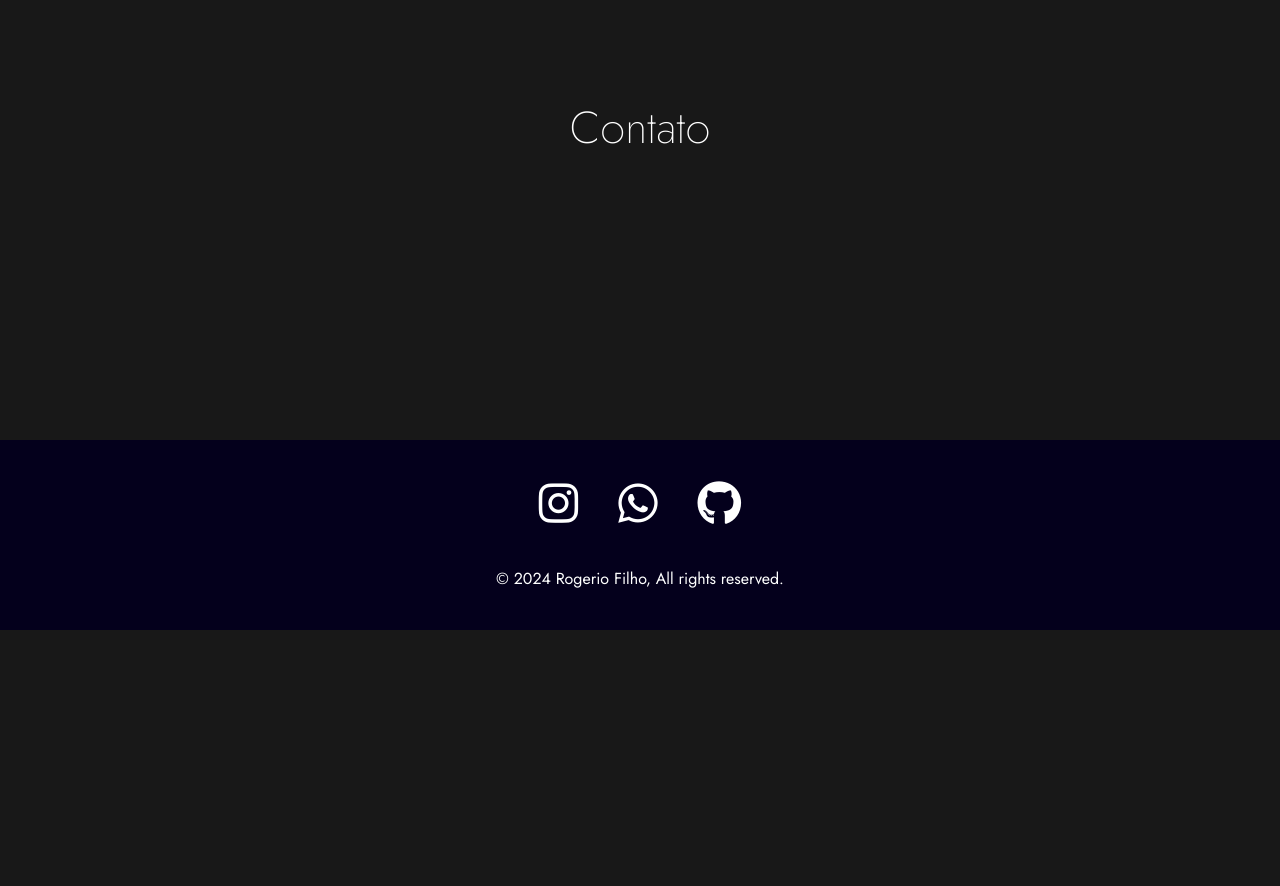
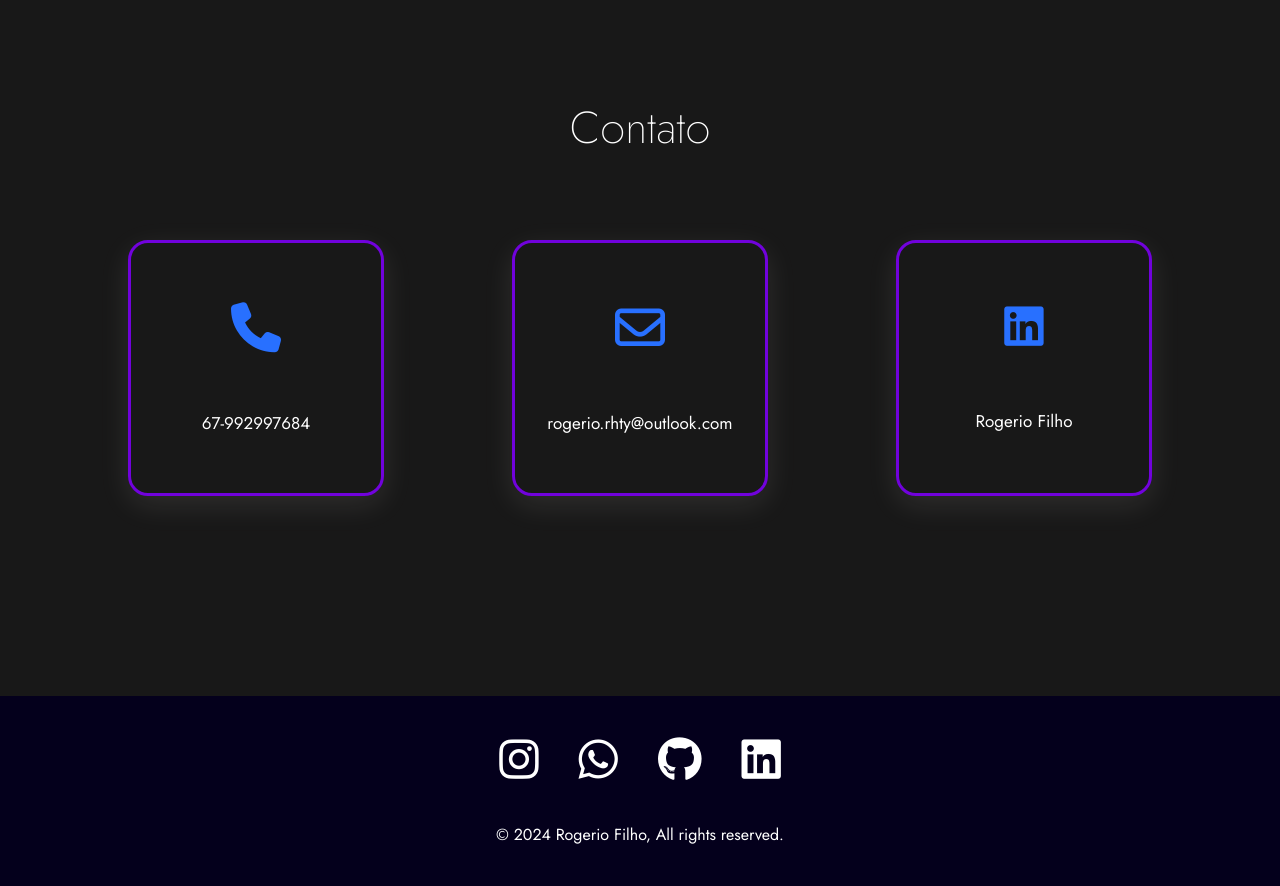
Before and after one commit to rogeriofilhoO/Portifolio, a PHP site: page / in a window 1280 px wide. Shown: the part 4248-5134 px from the top of the page. Before the commit the page ends 4878 px from the top, so only its background shows below. Run offline with PHP 8.4, Linux system fonts and the light colour scheme; some libraries are stand-ins or nearby versions.

Commit message:
Pequeno update

```diff
--- a/assets/css/style.css
+++ b/assets/css/style.css
@@ -77,14 +77,18 @@ ul{list-style-type: none;}
 /* Contato*/
 .contato{max-width: 100%; padding: 100px 0;}
 .contato h1{color: #fff; font-size: 2.8em; padding: 80px 30px; text-align: center; font-weight: 200;}
-
+.contato-container{display: flex; justify-content: space-evenly; flex-direction: row;}
+.contato-item{display: flex; flex-direction: column; align-items: center; border: var(--cor1) solid 3px; border-radius: 20px; min-width: 250px; min-height: 250px; justify-content: space-evenly; box-shadow: 0px 9px 30px rgba(255, 248, 239, 0.1);}
+.contato-item a{font-size: 17px;}
+.contato-item a:hover{text-decoration: underline;}
+.fa-phone, .fa-envelope, .outro{color: var(--cor4); font-size: 50px;}
 
 /* Footer */
 footer{background-color: var(--cor2); color: #fff; text-align: center; padding: 20px;}
 .footer-container{display: flex; height: 150px; flex-direction: column; justify-content: space-around;}
-.fa-whatsapp,.fa-instagram,.fa-github{font-size: 45px;margin-inline: 20px; transition: .1s;}
+.fa-whatsapp,.fa-instagram,.fa-github,.fa-linkedin{font-size: 45px;margin-inline: 20px; transition: .1s;}
 .footer-icons{display: flex; justify-content: center;}
-.fa-instagram:hover,.fa-whatsapp:hover,.fa-github:hover{color: var(--cor4); cursor: pointer; transform: translateY(-2px);}
+.fa-instagram:hover,.fa-whatsapp:hover,.fa-github:hover,.outro2:hover{color: var(--cor4); cursor: pointer; transform: translateY(-2px);}
 
 
 /* @media (max-width: 1150px) {
--- a/index.php
+++ b/index.php
@@ -143,8 +143,19 @@
         <section class="container">
             <section class="contato">
                 <h1>Contato</h1>
-                <article>
-
+                <article class="contato-container">
+                    <div class="contato-item">
+                        <i class="fa-solid fa-phone"></i>
+                        <a href="">67-992997684</a>
+                    </div>
+                    <div class="contato-item">
+                        <i class="fa-regular fa-envelope"></i>
+                        <a href="">rogerio.rhty@outlook.com</a>
+                    </div>
+                    <div class="contato-item">
+                        <i class="fa-brands fa-linkedin outro"></i>
+                        <a href="">Rogerio Filho</a>
+                    </div>
                 </article>
             </section>
         </section>
@@ -152,9 +163,10 @@
     <footer>
         <div id="contato" class="footer-container">
             <div class="footer-icons">
-                <a href="#"></a><i class="fa-brands fa-instagram"></i></a>
-                <a href="#"></a><i class="fa-brands fa-whatsapp"></i></a>
+                <a href="#"><i class="fa-brands fa-instagram"></i></a>
+                <a href="#"><i class="fa-brands fa-whatsapp"></i></a>
                 <a href="https://github.com/rogeriofilhoO" target="_blank"><i class="fa-brands fa-github"></i></a>
+                <a href="#"><i class="fa-brands fa-linkedin outro2"></i></a>
             </div>
             <p>© 2024 Rogerio Filho, All rights reserved.</p>
         </div>
```
